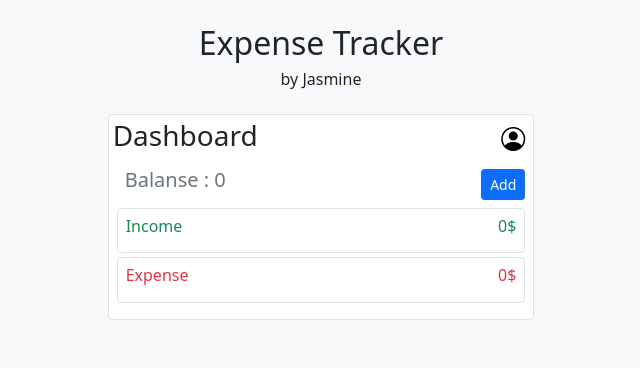
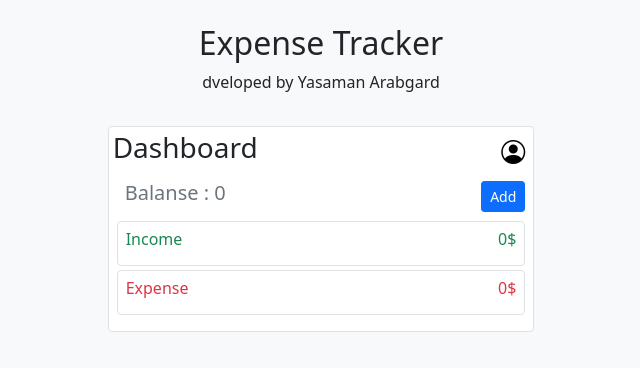
Before and after one commit to YasamanKarimArabgard/ExpenseTracker-reactjs, a React (Create React App) app: page / in a window 1280 px wide. Shown: the top 368 px of the page, without its empty margins (319-959 px from the left). Built offline with nearby package versions, Linux system fonts and the light colour scheme.

Commit message:
cchange developer name

```diff
--- a/src/App.js
+++ b/src/App.js
@@ -6,7 +6,7 @@ function App() {
     <div className="App col-12 d-flex flex-column align-items-center bg-light">
       <header className="App-header">
         <h2 className="mt-4">Expense Tracker</h2>
-        <h6 className="text-center">by Jasmine</h6>
+        <p className="text-center">dveloped by Yasaman Arabgard</p>
       </header>
       <ExpenseApp/>
     </div>
```
